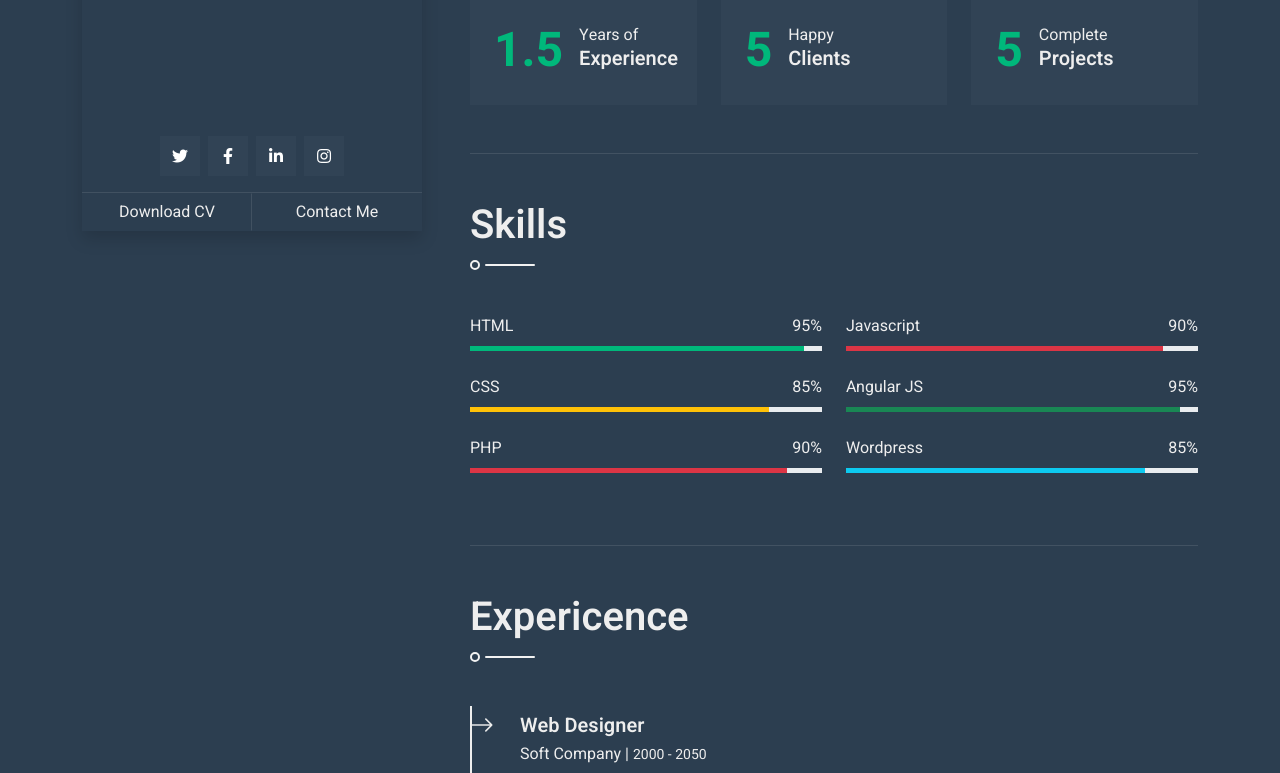
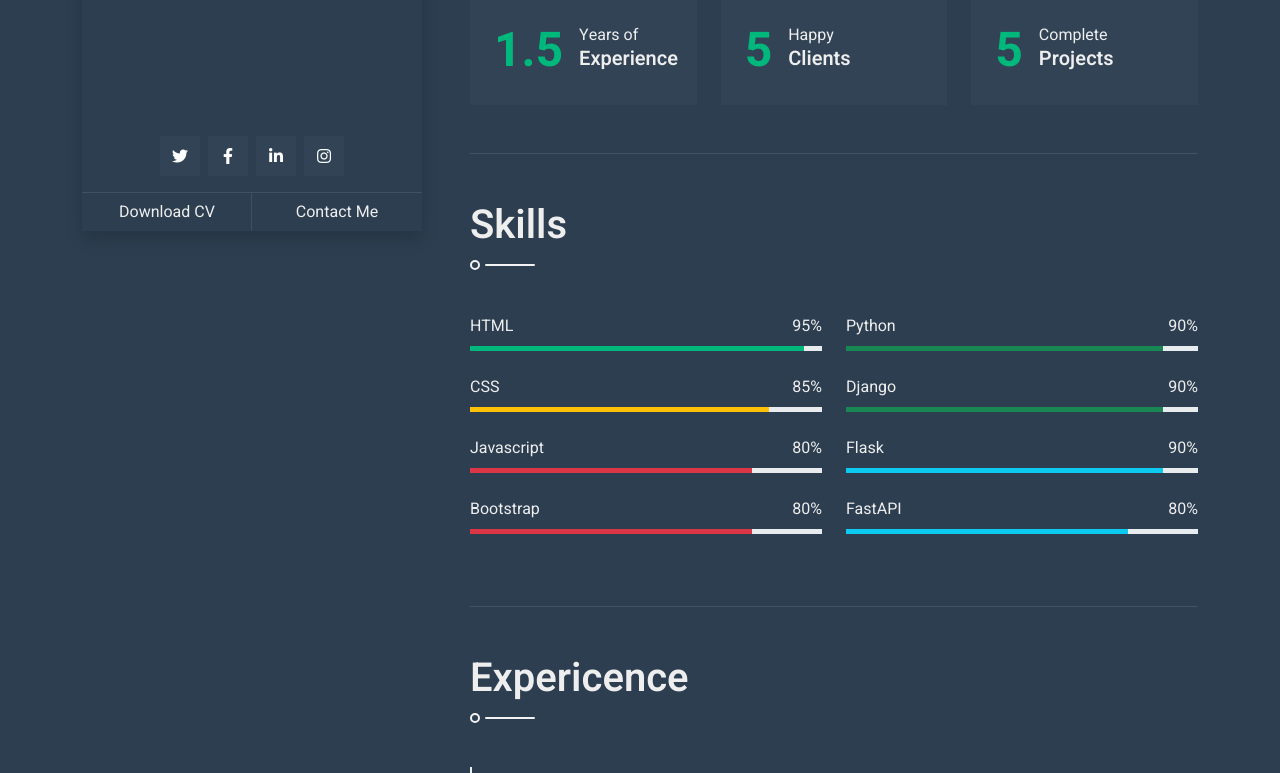
Before and after one commit to Ubaid883/ubaid-portfolio, a Flask app: page / in a window 1280 px wide. Shown: the part 569-1342 px from the top of the page. Run offline with Flask 3, Linux system fonts and the light colour scheme; some libraries are stand-ins or nearby versions.

Commit message:
Add Skill to skill section

```diff
--- a/ubaid_portfolio/templates/index.html
+++ b/ubaid_portfolio/templates/index.html
@@ -52,8 +52,8 @@
                     <h1 class="text-primary mt-2">Ubaid Ullah</h1>
                     <div class="mb-4" style="height: 22px;">
                         <h4 class="typed-text-output d-inline-block text-light"></h4>
-                        <div class="typed-text d-none">Python Developer,  Back End Developer, ML Engineer
-                            </div>
+                        <div class="typed-text d-none">Python Developer, Back End Developer, ML Engineer
+                        </div>
                     </div>
                     <div class="d-flex justify-content-center mt-auto mb-3">
                         <a class="btn btn-secondary btn-square mx-1" href="#"><i class="fab fa-twitter"></i></a>
@@ -163,11 +163,22 @@
                             </div>
                             <div class="skill mb-4">
                                 <div class="d-flex justify-content-between">
-                                    <p class="mb-2">PHP</p>
-                                    <p class="mb-2">90%</p>
+                                    <p class="mb-2">Javascript</p>
+                                    <p class="mb-2">80%</p>
                                 </div>
                                 <div class="progress">
-                                    <div class="progress-bar bg-danger" role="progressbar" aria-valuenow="90"
+                                    <div class="progress-bar bg-danger" role="progressbar" aria-valuenow="80"
+                                        aria-valuemin="0" aria-valuemax="100"></div>
+                                </div>
+                            </div>
+
+                            <div class="skill mb-4">
+                                <div class="d-flex justify-content-between">
+                                    <p class="mb-2">Bootstrap</p>
+                                    <p class="mb-2">80%</p>
+                                </div>
+                                <div class="progress">
+                                    <div class="progress-bar bg-danger" role="progressbar" aria-valuenow="80"
                                         aria-valuemin="0" aria-valuemax="100"></div>
                                 </div>
                             </div>
@@ -175,31 +186,41 @@
                         <div class="col-sm-6">
                             <div class="skill mb-4">
                                 <div class="d-flex justify-content-between">
-                                    <p class="mb-2">Javascript</p>
+                                    <p class="mb-2">Python</p>
                                     <p class="mb-2">90%</p>
                                 </div>
                                 <div class="progress">
-                                    <div class="progress-bar bg-danger" role="progressbar" aria-valuenow="90"
+                                    <div class="progress-bar bg-success" role="progressbar" aria-valuenow="90"
                                         aria-valuemin="0" aria-valuemax="100"></div>
                                 </div>
                             </div>
                             <div class="skill mb-4">
                                 <div class="d-flex justify-content-between">
-                                    <p class="mb-2">Angular JS</p>
-                                    <p class="mb-2">95%</p>
+                                    <p class="mb-2">Django</p>
+                                    <p class="mb-2">90%</p>
                                 </div>
                                 <div class="progress">
-                                    <div class="progress-bar bg-success" role="progressbar" aria-valuenow="95"
+                                    <div class="progress-bar bg-success" role="progressbar" aria-valuenow="90"
                                         aria-valuemin="0" aria-valuemax="100"></div>
                                 </div>
                             </div>
                             <div class="skill mb-4">
                                 <div class="d-flex justify-content-between">
-                                    <p class="mb-2">Wordpress</p>
-                                    <p class="mb-2">85%</p>
+                                    <p class="mb-2">Flask</p>
+                                    <p class="mb-2">90%</p>
                                 </div>
                                 <div class="progress">
-                                    <div class="progress-bar bg-info" role="progressbar" aria-valuenow="85"
+                                    <div class="progress-bar bg-info" role="progressbar" aria-valuenow="90"
+                                        aria-valuemin="0" aria-valuemax="100"></div>
+                                </div>
+                            </div>
+                            <div class="skill mb-4">
+                                <div class="d-flex justify-content-between">
+                                    <p class="mb-2">FastAPI</p>
+                                    <p class="mb-2">80%</p>
+                                </div>
+                                <div class="progress">
+                                    <div class="progress-bar bg-info" role="progressbar" aria-valuenow="80"
                                         aria-valuemin="0" aria-valuemax="100"></div>
                                 </div>
                             </div>
```
